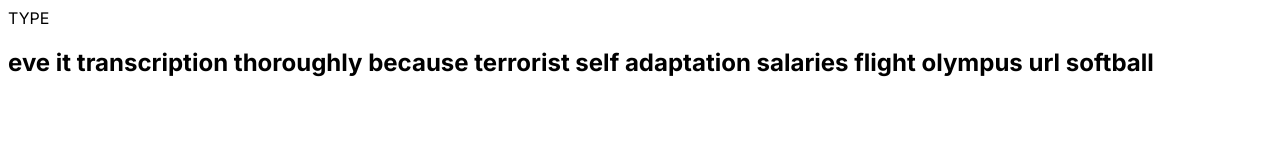
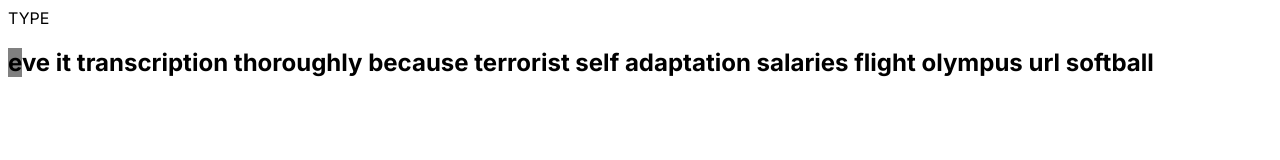
Before and after one commit to 0xamitr/type, a Next.js app: page / in a window 1280 px wide. Shown: the top 160 px of the page. Built offline with nearby package versions, Linux system fonts and the light colour scheme.

Commit message:
twinkle bar

```diff
--- a/src/app/components/text.tsx
+++ b/src/app/components/text.tsx
@@ -19,11 +19,11 @@
             time++;
         }, 10)
     }
-
     useEffect(() => {
         console.log("length", text.length)
         console.log(finish)
         const handleKeyDown = (event: any) => {
+
                 if (!start) {
                     startTime()
                     start = true
@@ -32,9 +32,11 @@
                     temp++
                 }
                 if (event.key == text[index]) {
+                    document.querySelector(".current")?.classList.remove("current")
                     console.log(event.key)
                     index++
                     document.getElementById(`${index}`)?.classList.add("typed")
+                    document.getElementById(`${index+1}`)?.classList.add("current")
                 }
                 if (index == text.length) {
                     console.log("ok")
@@ -57,8 +59,11 @@
             <h2>
                 {Array.from(text).map((letter: String) => {
                     setindex++
+                    let wtf = ""
+                    if(setindex == 1)
+                        wtf = "current"
                     return (
-                        <span key={uuidv4()} id={`${setindex}`}>{letter}</span>
+                        <span key={uuidv4()} id={`${setindex}`} className={wtf}>{letter}</span>
                     )
                 })}
             </h2>
--- a/src/app/globals.css
+++ b/src/app/globals.css
@@ -1,3 +1,13 @@
-.typed{
+.typed {
   color: grey;
 }
+
+.current {
+  animation: animate-bg 1s infinite;
+}
+
+@keyframes animate-bg {
+  0% {background-color: transparent;}
+  50% {background-color: grey;}
+  0% {background-color: transparent;}
+}
```
